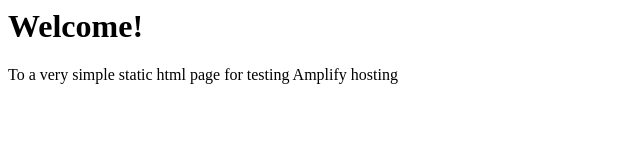
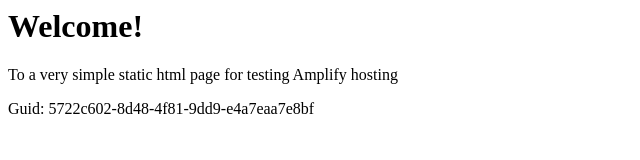
Before and after one commit to aws-aemilia-lhr/Github-PR-Commit-Integration-Test-DoNotTouch-v1-prod-eu-west-2, a website: page src/index.html in a window 1280 px wide. Shown: the whole page, without its empty margins (0-640 px from the left). Drawn offline with Linux system fonts and the light colour scheme.

Commit message:
commit from integ tests

```diff
--- a/src/index.html
+++ b/src/index.html
@@ -1,3 +1,5 @@
+
+
 <html lang="en">
 
 <head>
@@ -10,6 +12,6 @@
 <body>
     <h1>Welcome!</h1>
     <p>To a very simple static html page for testing Amplify hosting</p>
-</body>
+    <p>Guid: 5722c602-8d48-4f81-9dd9-e4a7eaa7e8bf</p></body>
 
 </html>
```
